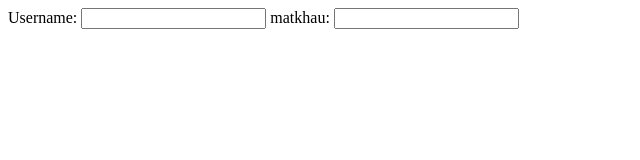
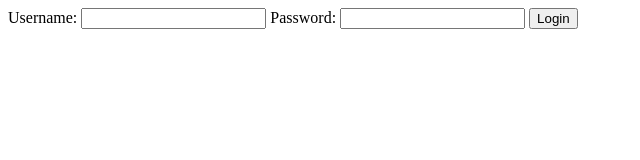
Before and after one commit to qpham4243562/nhom6_kiemtragit, a website: page index.html in a window 1280 px wide. Shown: the whole page, without its empty margins (0-640 px from the left). Drawn offline with Linux system fonts and the light colour scheme.

Commit message:
Update index.html

```diff
--- a/index.html
+++ b/index.html
@@ -9,8 +9,9 @@
     <form>
       <label for="username">Username:</label>
       <input type="text" id="username" name="username" />
-      <label for="matkhau">matkhau:</label>
-      <input type="text" id="matkhau" name="matkhau" />
+      <label for="password">Password:</label>
+      <input type="password" id="password" name="password" />
+      <button type="submit">Login</button>
     </form>
   </body>
 </html>
```
